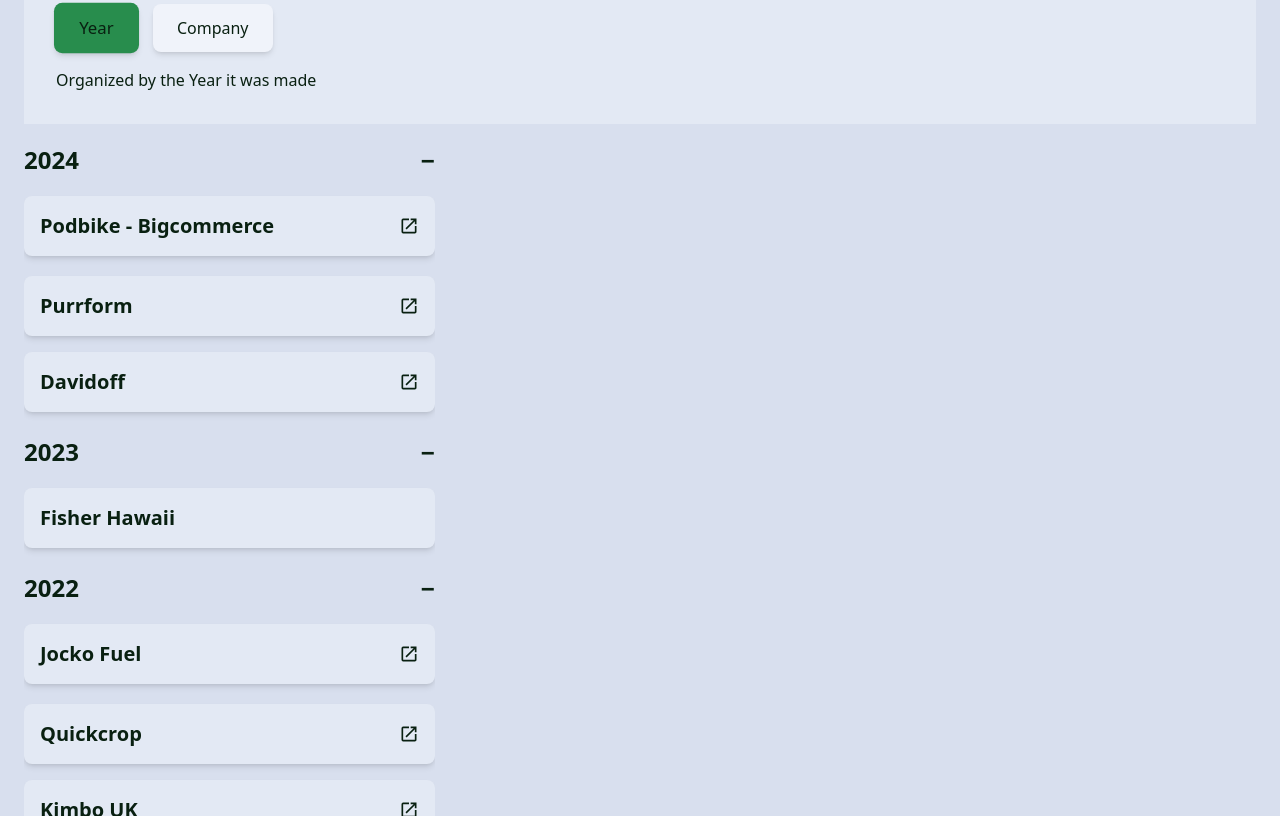
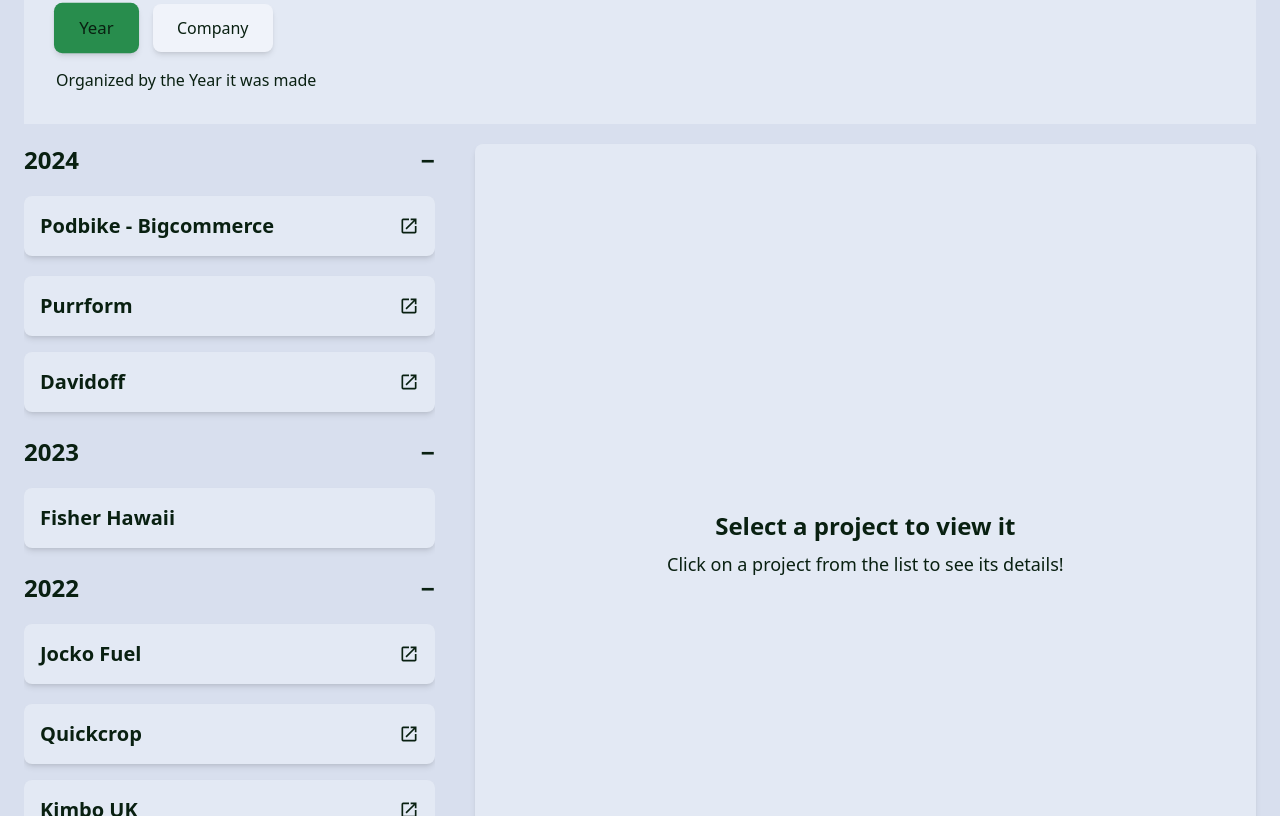
Before and after one commit to Teser301/portfolio-tailwind, a React app: page /projects in a window 1280 px wide. Shown: the part 424-1240 px from the top of the page. Built offline with nearby package versions, Linux system fonts and the light colour scheme; the HTML template or start-up script is replaced by a standard one.

Commit message:
refactor: Show temp content for project

```diff
--- a/src/components/ProjectPage/Projects.tsx
+++ b/src/components/ProjectPage/Projects.tsx
@@ -13,10 +13,10 @@ const ProjectDetail: React.FC<ProjectDetailProps> = ({
 }) => {
   return (
     <>
-      {selectedProject && (
+      {selectedProject ? (
         <>
           {/*Desktop Format */}
-          <div className="hidden md:flex flex-1 flex-col justify-start sticky h-[800px] p-6 top-20 bg-backgroundPrimary shadow-md rounded-lg overflow-x-hidden  overflow-y-scroll custom-scrollbar-container">
+          <div className="hidden md:flex flex-1 flex-col justify-start sticky max-h-[800px] p-6 top-24 bg-backgroundPrimary shadow-md rounded-lg overflow-x-hidden  overflow-y-scroll custom-scrollbar-container">
             <Project project={selectedProject} />
           </div>
           {/*Mobile Format */}
@@ -32,6 +32,15 @@ const ProjectDetail: React.FC<ProjectDetailProps> = ({
             </div>
           </div>
         </>
+      ) : (
+        <div className="hidden md:flex flex-1 flex-col justify-center items-center sticky  max-h-[800px] p-6 top-24 bg-backgroundPrimary shadow-md rounded-lg">
+          <h3 className="text-2xl font-bold  text-center">
+            Select a project to view it
+          </h3>
+          <p className="text-lg mt-2">
+            Click on a project from the list to see its details!
+          </p>
+        </div>
       )}
     </>
   );
```
